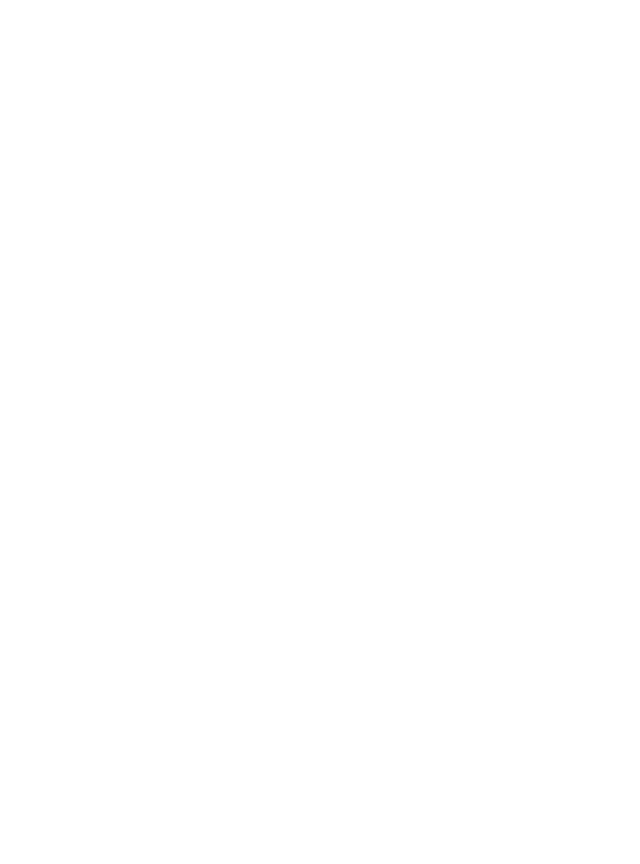
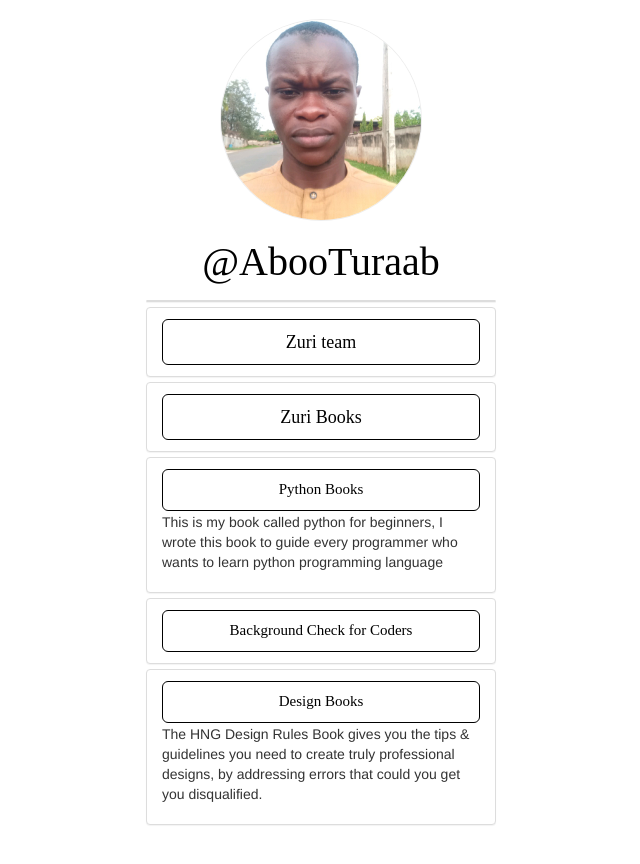
Before and after one commit to AbuTuraab/Hng-Task-1, a React (Create React App) app: page / in a window 1280 px wide. Shown: the top 864 px of the page, without its empty margins (319-959 px from the left). Before the commit the page ends 800 px from the top, so only its background shows below. Built offline with nearby package versions, Linux system fonts and the light colour scheme.

Commit message:
second commit

```diff
--- a/public/index.html
+++ b/public/index.html
@@ -9,35 +9,17 @@
       name="description"
       content="Web site created using create-react-app"
     />
-    <link rel="apple-touch-icon" href="%PUBLIC_URL%/logo192.png" />
-    <!--
-      manifest.json provides metadata used when your web app is installed on a
-      user's mobile device or desktop. See https://developers.google.com/web/fundamentals/web-app-manifest/
-    -->
-    <link rel="manifest" href="%PUBLIC_URL%/manifest.json" />
-    <!--
-      Notice the use of %PUBLIC_URL% in the tags above.
-      It will be replaced with the URL of the `public` folder during the build.
-      Only files inside the `public` folder can be referenced from the HTML.
 
-      Unlike "/favicon.ico" or "favicon.ico", "%PUBLIC_URL%/favicon.ico" will
-      work correctly both with client-side routing and a non-root public URL.
-      Learn how to configure a non-root public URL by running `npm run build`.
-    -->
-    <title>React App</title>
+
+
+   <link rel="stylesheet" href="//netdna.bootstrapcdn.com/bootstrap/3.0.0/css/bootstrap.min.css">
+
+    <link href='https://fonts.googleapis.com/css?family=Lato:400,300' rel='stylesheet' type='text/css'>
+    <title>Task 1</title>
   </head>
   <body>
     <noscript>You need to enable JavaScript to run this app.</noscript>
     <div id="root"></div>
-    <!--
-      This HTML file is a template.
-      If you open it directly in the browser, you will see an empty page.
 
-      You can add webfonts, meta tags, or analytics to this file.
-      The build step will place the bundled scripts into the <body> tag.
-
-      To begin the development, run `npm start` or `yarn start`.
-      To create a production bundle, use `npm run build` or `yarn build`.
-    -->
   </body>
 </html>
--- a/src/App.js
+++ b/src/App.js
@@ -1,13 +1,13 @@
+import Links from "./components/Links";
+import Profile from "./components/Profile";
 
 
 function App() {
   return (
     <div>
+      <Profile />
 
-
-       {/*links section*/}
-       <link className="btn_zuri "></link>
-      {/*links section*/}
+     <Links />
     </div>
   );
 }
--- /dev/null
+++ b/src/components/Links.js
@@ -0,0 +1,80 @@
+function Links() {
+    return(
+         <>
+  <div class="box">
+    <div id="overlay">
+
+<div class="panel-group" id="accordion" role="tablist" aria-multiselectable="true">
+  <div class="panel panel-default">
+
+    <div id="collapseOne" class="panel-collapse collapse in" role="tabpanel" aria-labelledby="headingOne">
+
+    </div>
+  </div>
+  <div class="panel panel-default">
+    <div class="panel-heading" role="tab" id="headingTwo">
+
+        <a role="button"  href="https://training.zuri.team/" >
+          <div class="bt_zuri btn btn-danger btn-outline btn-lg">Zuri team</div>
+        </a>
+     </div>
+    </div>
+
+
+  <div class="panel panel-default">
+    <div class="panel-heading" role="tab" id="headingTwo">
+
+        <a role="button"  href="https://books.zuri.team/" >
+          <div class="books btn btn-danger btn-outline btn-lg">Zuri Books</div>
+        </a>
+
+     </div>
+    </div>
+
+
+  <div class="panel panel-default">
+    <div class="panel-heading" role="tab" id="headingTwo">
+
+        <a role="button"  href="https://books.zuri.team/python-for-beginners?ref_id=adenijialiyuolamilekan" >
+          <div class="books_python title btn btn-danger btn-outline btn-lg">Python Books</div>
+        </a>
+        <p>This is my book called python for beginners, I wrote this book
+          to guide every programmer who wants to learn python programming language
+          </p>
+     </div>
+    </div>
+
+  <div class="panel panel-default">
+    <div class="panel-heading" role="tab" id="headingTwo">
+
+        <a role="button"  href="https://background.zuri.team" >
+          <div class="pitching title btn btn-danger btn-outline btn-lg">Background Check for Coders</div>
+        </a>
+     </div>
+    </div>
+
+
+
+  <div class="panel panel-default">
+    <div class="panel-heading" role="tab" id="headingTwo">
+
+        <a role="button"  href="https://books.zuri.team/" >
+          <div class="book_design title btn btn-danger btn-outline btn-lg">Design Books</div>
+        </a>
+        <p>
+The HNG Design Rules Book gives you the tips &
+ guidelines you need to create truly professional designs,
+by addressing errors that could you get you disqualified.</p>
+     </div>
+    </div>
+
+
+
+   </div>
+    </div>
+  </div>
+
+         </>
+    )
+}
+export default Links;
--- /dev/null
+++ b/src/components/Profile.js
@@ -0,0 +1,17 @@
+
+function Profile() {
+    return(
+       <>
+
+       <div class="image">
+        <div class="trick">
+
+        </div>
+      </div>
+      <ul class="text" id="twitter">@AbooTuraab</ul>
+
+       </>
+    );
+}
+
+export default Profile;
--- a/src/index.css
+++ b/src/index.css
@@ -1,13 +1,299 @@
-body {
-  margin: 0;
-  font-family: -apple-system, BlinkMacSystemFont, 'Segoe UI', 'Roboto', 'Oxygen',
-    'Ubuntu', 'Cantarell', 'Fira Sans', 'Droid Sans', 'Helvetica Neue',
-    sans-serif;
-  -webkit-font-smoothing: antialiased;
-  -moz-osx-font-smoothing: grayscale;
-}
-
 code {
   font-family: source-code-pro, Menlo, Monaco, Consolas, 'Courier New',
     monospace;
 }
+
+
+
+body {
+  background-size: 1400px 700px;
+  background-position: 30%;
+  background-attachment: fixed;
+}
+
+
+.text {
+  font-family: raleway;
+  font-size: 40px;
+  position: absolute center;
+  text-align: center;
+  padding-left: 0%;
+  color: #000;
+  margin-top: 43px;
+}
+
+.text1 {
+  font-family: raleway;
+  font-size: 21px;
+  text-align: center;
+  margin-top: -20px;
+  color: #000;
+}
+
+.image {
+  text-align: center;
+  width: 200px;
+  /* Container's dimensions */
+
+  height: 200px;
+  -webkit-border-radius: 75%;
+  -moz-border-radius: 75%;
+  box-shadow: 0 0 0 1px #eee;
+ background: url("/public/linkedin.jpg") center center no-repeat;
+  background-size: cover;
+  margin: auto;
+  margin-top: 20px;
+  margin-bottom: -30px;
+  align-content: center;
+}
+
+
+
+.trick {
+  display: inline-block;
+  vertical-align: middle;
+  height: 150px;
+}
+
+.image:hover {
+  box-shadow: 0px 5px 20px .9px #3F3F3F;
+}
+
+.image:hover {
+  -webkit-transform: scale(1.12);
+  transform: scale(1.12);
+  -webkit-transition: 1.6s ease-in-out;
+  transition: 1.6s ease-in-out;
+}
+
+
+
+.trick:hover img {
+  -webkit-transform: scale(1);
+  transform: scale(1);
+}
+
+#overlay {
+  -webkit-border-radius: 50%;
+  -moz-border-radius: 50%;
+  padding: 0 0 0 0;
+  opacity: 1.0;
+  -webkit-transition: opacity 2.25s ease;
+  -moz-transition: opacity 10.25s ease;
+}
+
+#box:hover #overlay {
+  opacity: 1;
+}
+
+
+
+
+
+.panel-group{
+  width:350px;
+  margin:auto;
+  /*margin:50px 400px 50px 400px;*/
+  max-width:100%;
+}
+
+.panel-heading{
+  background-color:transparent !important;
+}
+
+.title{
+  text-align: center;
+  background-color:transparent;
+  color:#000;
+  font-family:lato;
+  font-weight:300;
+  font-size:15px;
+  max-width:100%;
+}
+
+
+
+
+#accordion{
+  background-color: transparent;
+  max-width:100%;
+  margin-bottom:200px;
+}
+
+
+
+
+
+
+
+.btn-outline {
+  color: inherit;
+  transition: all 1.4s;
+  background-color: transparent;
+}
+/* button CSS */
+
+.btn-danger.btn-outline {
+  margin-top: 9px;
+  background-color: transparent;
+  color: #000;
+  border-color: #000;
+  padding:auto;
+  padding:10px 0px 10px 0px;
+  margin: 1px 5px 1px 0px;
+  width: 100%;
+  text-align:center;
+  font-family: raleway;
+  font-weight: 300;
+  max-width:100%;
+}
+
+
+
+
+
+
+
+
+
+
+
+
+
+
+
+
+
+
+/*---------    Contact Form    ------------*/
+
+input::-webkit-input-placeholder,
+textarea::-webkit-input-placeholder {
+  color: #000;
+  font-size: 15px;
+}
+/* on hover placeholder */
+
+input:hover::-webkit-input-placeholder,
+textarea:hover::-webkit-input-placeholder {
+  color: #fff;
+  font-size: 15px;
+  font-family: raleway;
+}
+
+input:hover:focus::-webkit-input-placeholder,
+textarea:hover:focus::-webkit-input-placeholder {
+  color: #fff;
+  font-family: raleway;
+}
+
+input:hover::-moz-placeholder,
+textarea:hover::-moz-placeholder {
+  color: #fff;
+  font-size: 15px;
+  font-family: raleway;
+}
+
+input:hover:focus::-moz-placeholder,
+textarea:hover:focus::-moz-placeholder {
+  color: #fff;
+  font-family: raleway;
+}
+
+input:hover::placeholder,
+textarea:hover::placeholder {
+  color: #fff;
+  font-size: 15px;
+  font-family: raleway;
+}
+
+input:hover:focus::placeholder,
+textarea:hover:focus::placeholder {
+  color: #fff;
+  font-family: raleway;
+}
+
+input:hover::placeholder,
+textarea:hover::placeholder {
+  color: #fff;
+  font-size: 15px;
+  font-family: raleway;
+}
+
+input:hover:focus::-ms-placeholder,
+textarea:hover::focus:-ms-placeholder {
+  color: #fff;
+  font-family: raleway;
+}
+
+#form {
+  position: relative;
+  width: 100%;
+  margin: 0px auto 0px auto;
+  font-family: raleway;
+}
+
+input {
+  font-family: raleway;
+  font-size: 15px;
+  width: 100%;
+  height: 50px;
+  padding: 0px 12px 0px 12px;
+  background: transparent;
+  outline: none;
+  color: #726659;
+  border: solid 1px #eee;
+  border-bottom: none;
+  transition: all 0.9s ease-in-out;
+  -webkit-transition: all 0.9s ease-in-out;
+  -moz-transition: all 0.9s ease-in-out;
+  -ms-transition: all 0.9s ease-in-out;
+}
+
+input:hover {
+  background: #ccc;
+  color: #fff;
+  font-family: raleway;
+}
+
+textarea {
+  width: 100%;
+  max-width: 100%;
+  height: 110px;
+  max-height: 110px;
+  padding: 15px;
+  background: transparent;
+  outline: none;
+  color: #000;
+  font-family: raleway;
+  font-size: 25px;
+  border: solid 1px #eee;
+  transition: all 0.9s ease-in-out;
+  -webkit-transition: all 0.9s ease-in-out;
+  -moz-transition: all 0.9s ease-in-out;
+  -ms-transition: all 0.9s ease-in-out;
+}
+
+textarea:hover {
+  background: #ccc;
+  color: #fff;
+  font-family: raleway;
+}
+
+#submit {
+  width: 100%;
+  padding: 0;
+  font-family: raleway;
+  font-size: 20px;
+  color: #000;
+  outline: none;
+  cursor: pointer;
+  border: solid 1px #eee;
+  border-top: none;
+  margin-bottom: 0px;
+}
+
+#submit:hover {
+  color: #fff;
+  background-color: #ccc;
+}
```
Also changed, not shown: public/linkedin.jpg (added).
